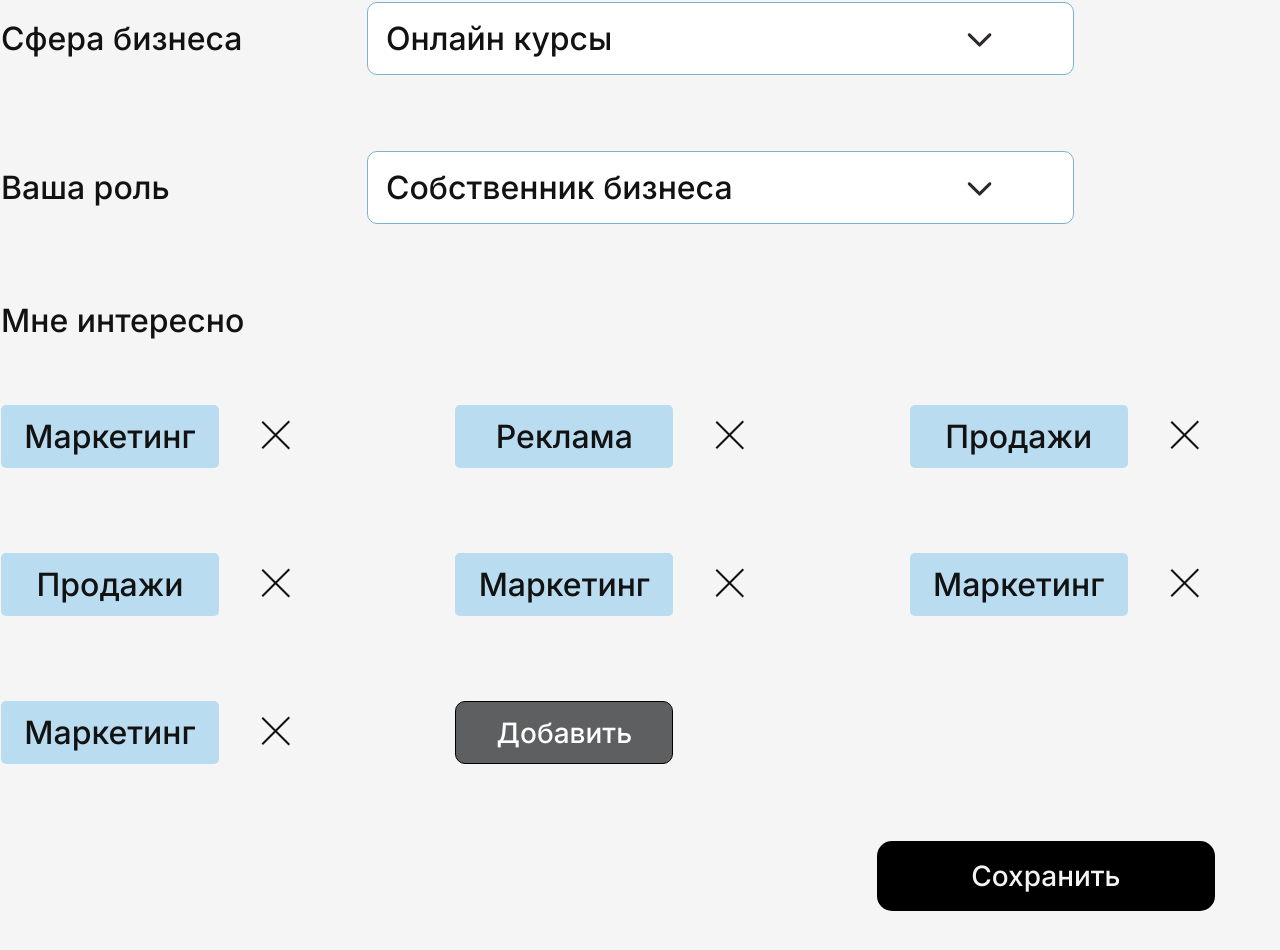
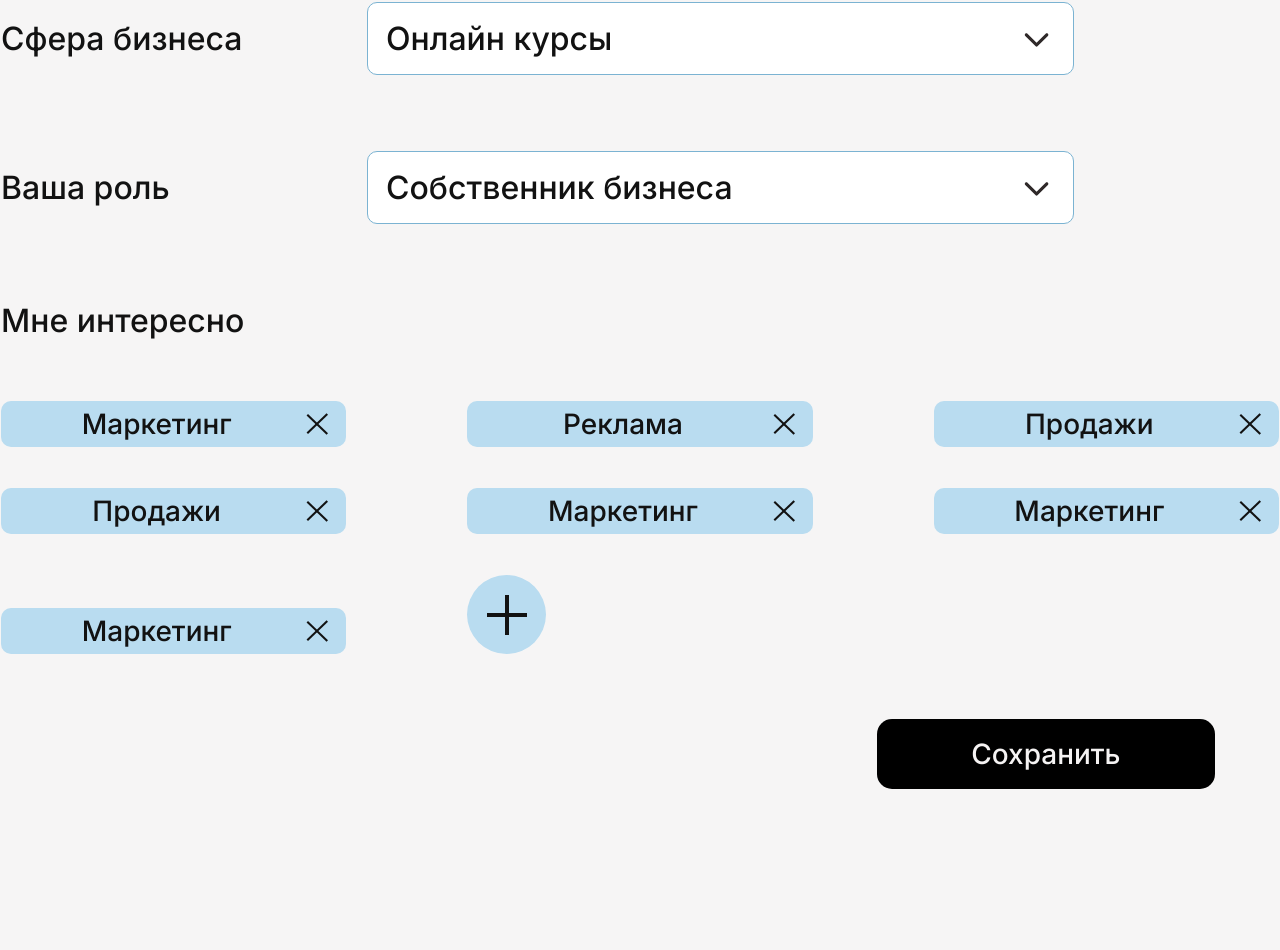
Before and after one commit to evgKireev/TWNSND, a React (Create React App) app: page /account in a window 1280 px wide. Shown: the part 1658-2608 px from the top of the page. After the commit the page ends 2577 px from the top, so only its background shows below. Built offline with nearby package versions, Linux system fonts and the light colour scheme; what apisauce would draw is missing.

Commit message:
fix: fix design account-page

```diff
--- a/src/assets/AccountIcons/Close.tsx
+++ b/src/assets/AccountIcons/Close.tsx
@@ -1,25 +1,25 @@
 export const Close = () => {
   return (
     <svg
-      width="29"
-      height="30"
-      viewBox="0 0 29 30"
+      width="22"
+      height="22"
+      viewBox="0 0 22 22"
       fill="none"
       xmlns="http://www.w3.org/2000/svg"
     >
       <line
         y1="-1"
-        x2="38.1805"
+        x2="27.7815"
         y2="-1"
-        transform="matrix(0.707168 -0.707046 0.707168 0.707046 2 29)"
+        transform="matrix(0.719904 -0.694073 0.719904 0.694073 2 21)"
         stroke="#121212"
         strokeWidth="2"
       />
       <line
         y1="-1"
-        x2="38.1805"
+        x2="27.7815"
         y2="-1"
-        transform="matrix(0.707168 0.707046 0.707168 -0.707046 2 1)"
+        transform="matrix(0.719904 0.694073 0.719904 -0.694073 2 1)"
         stroke="#121212"
         strokeWidth="2"
       />
--- /dev/null
+++ b/src/assets/AccountIcons/Plus.tsx
@@ -0,0 +1,14 @@
+export const Plus = () => {
+  return (
+    <svg
+      width="40"
+      height="40"
+      viewBox="0 0 40 40"
+      fill="none"
+      xmlns="http://www.w3.org/2000/svg"
+    >
+      <line y1="20" x2="40" y2="20" stroke="#121212" strokeWidth="4" />
+      <line x1="20" y1="40" x2="20" stroke="#121212" strokeWidth="4" />
+    </svg>
+  )
+}
--- a/src/pages/Account/Account.module.scss
+++ b/src/pages/Account/Account.module.scss
@@ -50,15 +50,15 @@
 
 .link {
   border-right: 2px solid #737475;
-  color: $text2;
+  color: #737475;
   &:last-child {
     border-right: none;
   }
 }
 
 .activeLink {
-  border: 2px solid #b9dcf0;
-  color: $blue;
+  border: 2px solid $white;
+  color: $white;
 }
 
 .item {
@@ -182,43 +182,49 @@
   appearance: none;
   background-image: url('../../assets/AccountIcons/arrow.svg');
   background-repeat: no-repeat;
-  background-position-x: calc(100% - 81px);
+  background-position-x: calc(100% - 24px);
   background-position-y: 30px;
 }
 
 .badgesContainer {
   display: grid;
-  grid-template-columns: repeat(auto-fill, minmax(293px, 1fr));
-  grid-gap: 85px;
-  margin-block: 65px 77px;
+  grid-template-columns: repeat(auto-fill, minmax(244px, 1fr));
+  align-items: end;
+  row-gap: 41px;
+  column-gap: 121px;
+  margin-block: 61px 65px;
 }
 
 .badgeWrapper {
   display: flex;
   align-items: center;
+  min-width: 244px;
+  height: 46px;
+  padding: 8px 12px;
+  border-radius: 10px;
+  background: $light_blue;
 }
 
 .badge {
+  flex-grow: 1;
   text-align: center;
-  width: 218px;
-  padding: 12px 20px;
-  margin-right: 36px;
-  border-radius: 5px;
-  background: $light_blue;
-  font-size: 32px;
-  line-height: 39px;
+  font-size: 28px;
+  line-height: 30px;
   color: $text;
 }
 
+.badgeButton {
+  display: flex;
+  align-items: center;
+  justify-content: center;
+}
+
 .addBadge {
-  width: 218px;
-  padding: 12px 20px;
-  background: $gray;
-  border: 1px solid $total_black;
-  border-radius: 10px;
-  font-size: 28px;
-  line-height: 30px;
-  color: $white;
+  width: 79px;
+  height: 79px;
+  padding: 20px;
+  background: $light_blue;
+  border-radius: 50%;
 }
 
 .save {
--- a/src/pages/Account/index.tsx
+++ b/src/pages/Account/index.tsx
@@ -7,6 +7,7 @@ import classNames from 'classnames'
 import { useState } from 'react'
 import { Close } from '../../assets/AccountIcons/Close'
 import { useAppSelector } from '../../redux/hooks'
+import { Plus } from '../../assets/AccountIcons/Plus'
 
 let badgesArr = [
   'Маркетинг',
@@ -117,7 +118,9 @@ const Account = () => {
           </li>
         </ul>
 
-        <div className={styles.userLogo}>A</div>
+        <div className={styles.userLogo}>
+          {userData?.given_name[0].toLocaleUpperCase()}
+        </div>
       </div>
 
       <ul className={styles.navigation}>
@@ -288,6 +291,7 @@ const Account = () => {
             <div className={styles.badgeWrapper} key={uuidv4()}>
               <div className={styles.badge}>{badge}</div>
               <button
+                className={styles.badgeButton}
                 onClick={() => {
                   removeBadge(index)
                 }}
@@ -297,8 +301,9 @@ const Account = () => {
             </div>
           )
         })}
-
-        <button className={styles.addBadge}>Добавить</button>
+        <button className={styles.addBadge}>
+          <Plus />
+        </button>
       </div>
 
       <button className={styles.save} onClick={saveData}>
```
